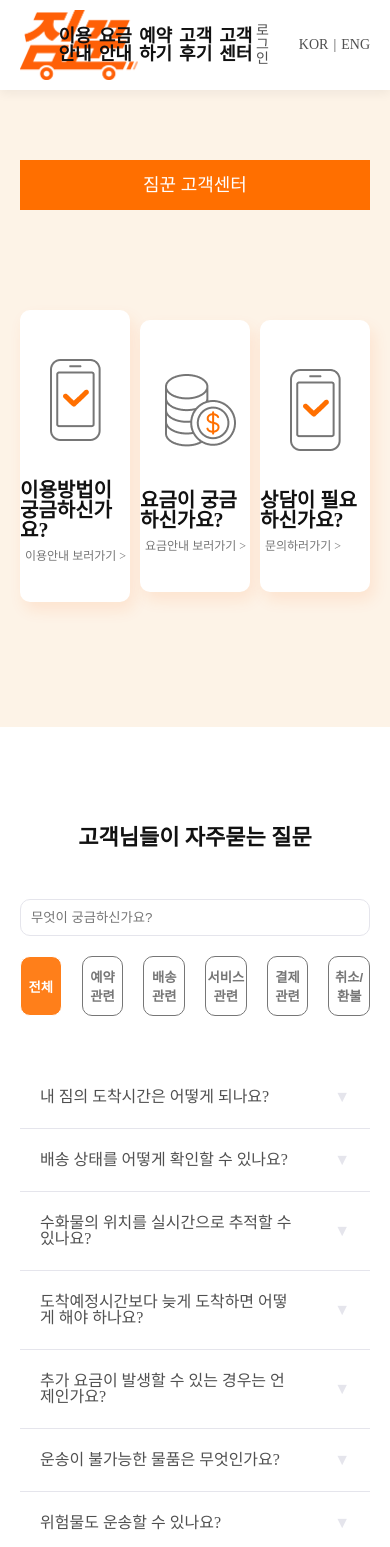
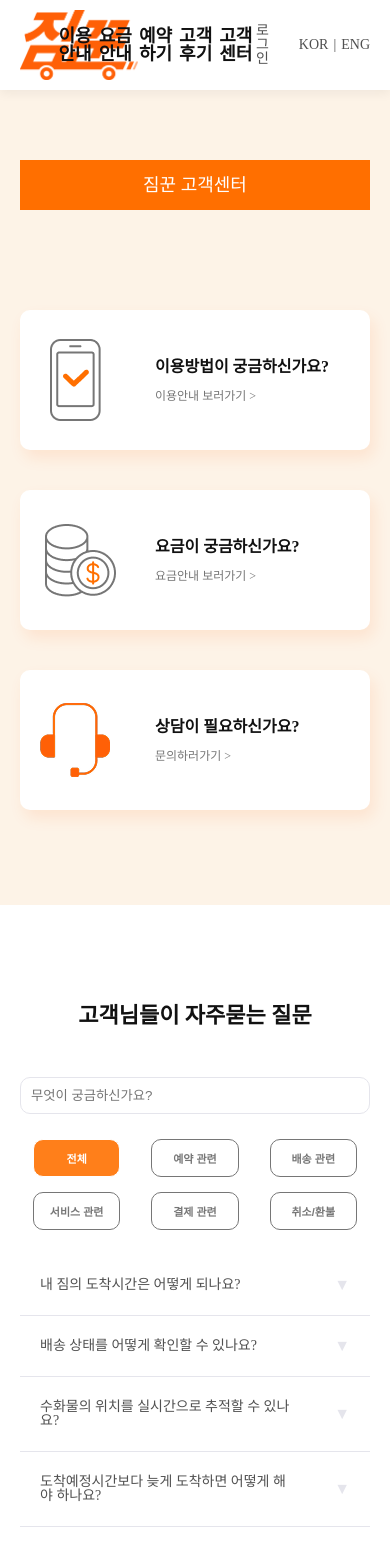
Before and after one commit to HongEungyung/newjimggun, a Vue app: page /cs in a window 390 px wide. Shown: the top 1547 px of the page. Built offline with nearby package versions, Linux system fonts and the light colour scheme.

Commit message:
고객센터 반응형 완성

```diff
--- a/src/views/A6_cs.vue
+++ b/src/views/A6_cs.vue
@@ -317,7 +317,7 @@ const nextPage = () => {
             <li class="quick-list">
               <router-link to="/charge">
                 <div class="quick-img quick-img2">
-                  <img src="/public/images/lee/bill.png" alt="핸드폰아이콘" />
+                  <img src="/public/images/lee/bill.png" alt="돈아이콘" />
                 </div>
                 <p class="quick-text">
                   <span class="quick-text1"><strong>요금</strong>이 궁금하신가요?</span>
@@ -326,9 +326,9 @@ const nextPage = () => {
               </router-link>
             </li>
             <li class="quick-list">
-              <router-link to="/inquiry">
+              <router-link to="/login">
                 <div class="quick-img">
-                  <img src="/public/images/lee/phone.png" alt="핸드폰아이콘" />
+                  <img src="/public/images/lee/consult.png" alt="헤드폰아이콘" />
                 </div>
                 <p class="quick-text">
                   <span class="quick-text1"><strong>상담</strong>이 필요하신가요?</span>
@@ -378,7 +378,7 @@ const nextPage = () => {
       <!-- 5. 문의하기 -->
       <div class="contact-section inner">
         <p>원하는 답변을 찾지 못하셨나요?</p>
-        <router-link>문의하기</router-link>
+        <router-link to="/login">문의하기</router-link>
       </div>
     </div>
   </section>
@@ -430,7 +430,9 @@ a {
         flex-direction: column;
         align-items: center;
         padding-bottom: 50px;
-        // background-color: $white;
+        @media screen and (max-width: 768px) {
+          padding-bottom: 20px;
+        }
 
         .quick-title {
           width: 100%;
@@ -452,6 +454,12 @@ a {
           width: 100%;
           margin-top: 30px;
           margin-bottom: 75px;
+          @media screen and (max-width: 768px) {
+            flex-direction: column;
+            justify-content: center;
+            align-items: center;
+            gap: 40px;
+          }
           .quick-list {
             display: flex;
             align-items: center;
@@ -460,6 +468,12 @@ a {
             box-shadow: $reservation-boxShadow;
             border-radius: 10px;
             background-color: $white;
+            @media screen and (max-width: 768px) {
+              // flex-direction: row;
+              width: 100% !important;
+              max-width: 600px !important;
+              // flex-direction: column;
+            }
             a {
               display: flex;
               width: 100%;
@@ -467,6 +481,13 @@ a {
               align-items: center;
               padding: 40px 0;
               gap: 30px;
+              @media screen and (max-width: 768px) {
+                flex-direction: row;
+                padding: 20px 20px;
+              }
+              @media screen and (max-width: 450px) {
+                padding: 20px 5px;
+              }
               .quick-img {
                 width: 100px;
                 height: 100px;
@@ -481,14 +502,35 @@ a {
                 display: flex;
                 flex-direction: column;
                 gap: 10px;
+                @media screen and (max-width: 768px) {
+                  gap: 15px;
+                }
                 .quick-text1 {
-                  font-size: 20px;
+                  font-size: $text-font-XL;
                   font-weight: 700;
+                  @media screen and (max-width: 768px) {
+                    font-size: $title-font-XS;
+                  }
+                  @media screen and (max-width: 450px) {
+                    font-size: $text-font-L;
+                    // padding: 20px 5px;
+                  }
+                  @media screen and (max-width: 390px) {
+                    font-size: $text-font-M;
+                  }
                 }
                 .quick-text2 {
                   padding-left: 5px;
                   font-size: $text-font-XS;
                   color: $font-light-gray;
+                  @media screen and (max-width: 768px) {
+                    font-size: $text-font-S;
+                    padding: 0;
+                    @media screen and (max-width: 450px) {
+                      font-size: $text-font-XS;
+                      // padding: 20px 5px;
+                    }
+                  }
                 }
               }
             }
@@ -540,6 +582,13 @@ a {
       display: flex;
       gap: 20px;
       margin-top: 20px;
+      @media screen and (max-width: 600px) {
+        gap: 5px;
+      }
+      @media screen and (max-width: 430px) {
+        flex-wrap: wrap;
+        // padding: 0;
+      }
       .category-btn {
         width: calc(100% / 6);
         padding: 10px 0;
@@ -549,6 +598,17 @@ a {
         background-color: $white;
         font-weight: bold;
         cursor: pointer;
+        @media screen and (max-width: 600px) {
+          font-size: 11px;
+        }
+        @media screen and (max-width: 430px) {
+          font-size: 11px;
+          width: calc(100% / 4);
+          margin: 5px auto;
+          padding: 10px 0;
+          justify-content: center;
+          align-items: center;
+        }
         &:hover,
         &.active {
           background-color: $primary-hover;
@@ -565,6 +625,9 @@ a {
       display: flex;
       flex-direction: column;
       align-items: center;
+      @media screen and (max-width: 430px){
+        margin-top: 20px;
+      }
       .faq-list {
         display: flex;
         flex-direction: column;
@@ -584,6 +647,9 @@ a {
             font-weight: 500;
             padding: 10px 20px;
             margin: 13px 0;
+            @media screen and (max-width: 490px){
+              font-size: $text-font-S;
+            }
           }
           .arrow {
             color: $input-select;
@@ -599,6 +665,9 @@ a {
             padding-left: 60px;
             padding-right: 60px;
             font-weight: 400;
+            @media screen and (max-width: 490px){
+              font-size: $text-font-S;
+            }
           }
         }
       }
```
Also changed, not shown: public/images/lee/consult.png (added).
